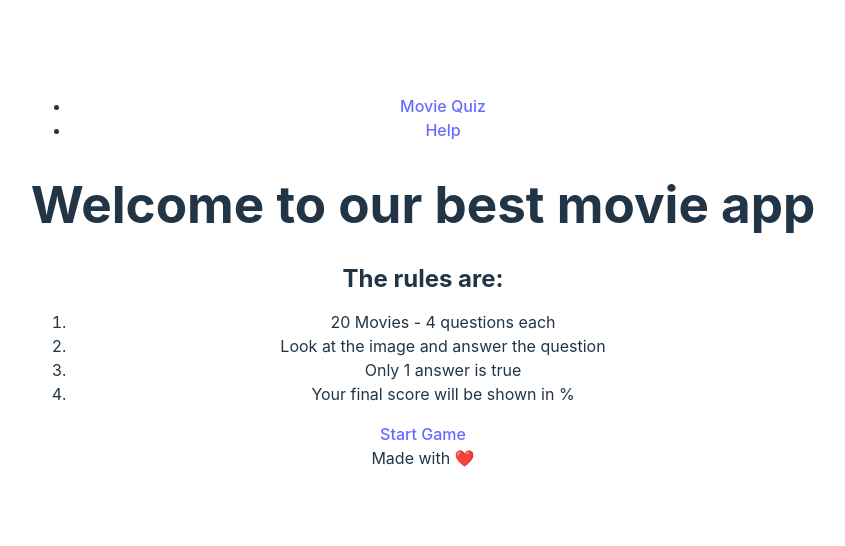
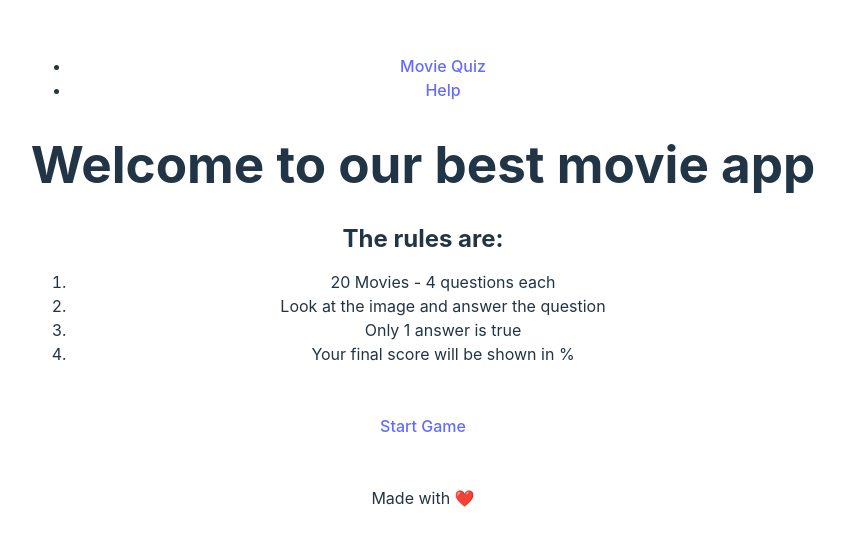
Before and after one commit to megravity/movie-quiz-app, a React (Vite) app in the folder movie-quiz/: page / in a window 1280 px wide. Shown: the part 126-672 px from the top of the page, without its empty margins (217-1062 px from the left). Built offline with nearby package versions, Linux system fonts and the light colour scheme.

Commit message:
Style Start Game

```diff
--- /dev/null
+++ b/movie-quiz/src/components/StartGame/StartGame.css
@@ -0,0 +1,7 @@
+.btn-start-game {
+  padding: 1rem;
+  background-color: white;
+  display: block;
+  margin: 2rem auto;
+  width: 8rem;
+}
--- a/movie-quiz/src/components/StartGame/StartGame.jsx
+++ b/movie-quiz/src/components/StartGame/StartGame.jsx
@@ -1,4 +1,5 @@
 import { Link } from "react-router-dom";
+import "./StartGame.css";
 
 const StartGame = () => {
   return (
@@ -11,7 +12,9 @@ const StartGame = () => {
         <li>Only 1 answer is true</li>
         <li>Your final score will be shown in %</li>
       </ol>
-      <Link to="/game">Start Game</Link>
+      <Link className="btn btn-start-game" to="/game">
+        Start Game
+      </Link>
     </div>
   );
 };
```
